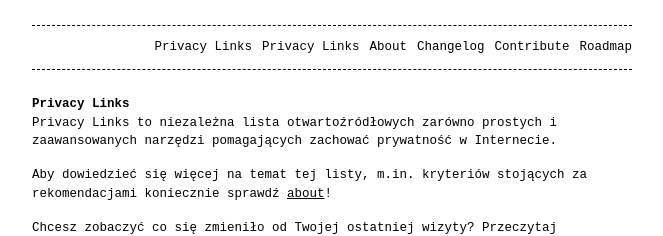
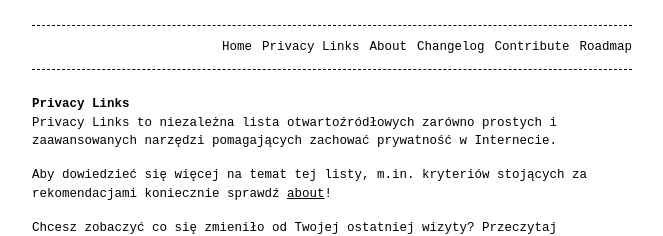
Before and after one commit to Arturro43/privacy-links, a Jekyll site: the page built from sites/home.md, in a window 1280 px wide. Shown: the top 236 px of the page, without its empty margins (308-971 px from the left). Built offline with Jekyll 4.4.1, drawn with Linux system fonts in a browser that asks for light colours.

Commit message:
poprawka

```diff
--- a/sites/home.md
+++ b/sites/home.md
@@ -1,5 +1,5 @@
 ---
-title: Privacy Links
+title: Home
 layout: home
 permalink: /
 ---
```
